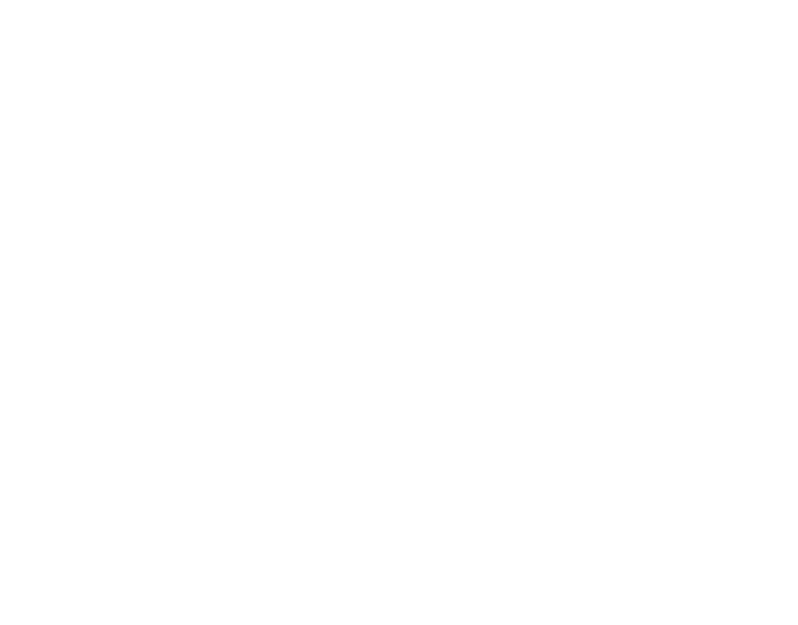
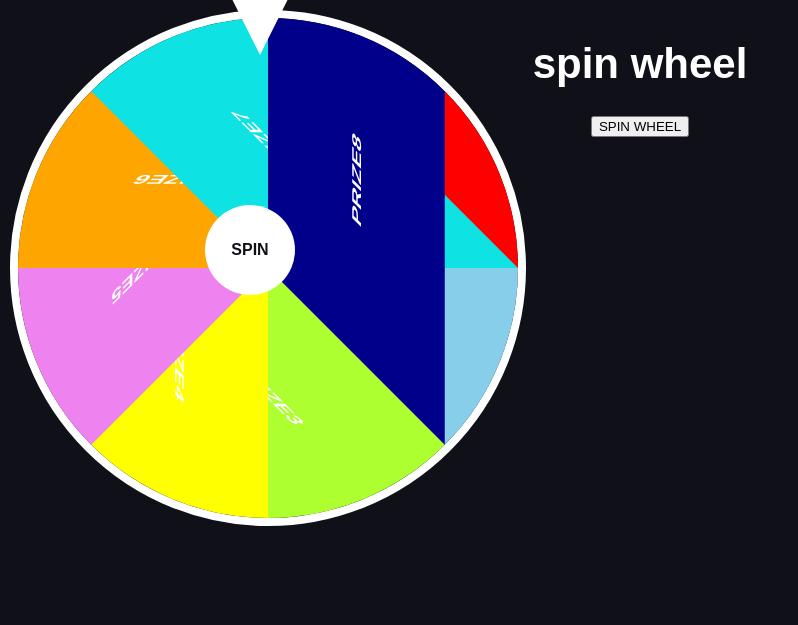
Before and after one commit to yasir077178-hue/my-projects, a plain HTML site: page spin wheel/spin.html in a window 1280 px wide. Shown: the whole page, without its empty margins (0-798 px from the left). Drawn offline with Linux system fonts and the light colour scheme.

Commit message:
update program

```diff
--- a/spin wheel/spin.css
+++ b/spin wheel/spin.css
@@ -0,0 +1,132 @@
+body {
+    margin: 0px;
+    background: #101018;
+    color: white;
+    font-family: Arial;
+    text-align: center;
+}
+
+h1 {
+    margin-top: 40px;
+    font-size: 42px;
+}
+
+#wheelArea {
+    width: 520px;
+    height: 520px;
+    margin: 40px auto;
+    position: relative;
+}
+
+#wheel {
+    width: 500px;
+    height: 500px;
+    position: absolute;
+    left: 10px;
+    top: 10px;
+    border-radius: 50%;
+    border: 8px solid white;
+    overflow: hidden;
+    transition: transform 5s cubic-bezier(0.15, 0.8, 0.2, 1);
+}
+
+.section {
+    position: absolute;
+    width: 250px;
+    height: 250px;
+    left: 250px;
+    top: 250px;
+    transform-origin: 0px 0px;
+    display: flex;
+    align-items: center;
+    justify-content: center;
+    font-weight: bold;
+    font-size: 18px;
+}
+
+.section1 {
+    background: red;
+    transform: rotate(0deg) skewY(-45deg);
+}
+
+.section2 {
+    background: skyblue;
+    transform: rotate(45deg) skewY(-45deg);
+}
+
+.section3 {
+    background: greenyellow;
+    transform: rotate(90deg) skewY(-45deg);
+}
+
+.section4 {
+    background: yellow;
+    transform: rotate(135deg) skewY(-45deg);
+}
+
+.section5 {
+    background: violet;
+    transform: rotate(180deg) skewY(-45deg);
+}
+
+.section6 {
+    background: orange;
+    transform: rotate(225deg) skewY(-45deg);
+}
+
+.section7 {
+    background: rgb(14, 226, 226);
+    transform: rotate(270deg) skewY(-45deg);
+}
+
+.section8 {
+    background: darkblue;
+    transform: rotate(315deg) skewY(-45deg);
+}
+
+#center {
+    position: absolute;
+    width: 90px;
+    height: 90px;
+    left: 205px;
+    top: 205px;
+    border-radius: 50%;
+    background: white;
+    color: #101018;
+    display: flex;
+    align-items: center;
+    justify-content: center;
+    font-weight: bold;
+    z-index: 10;
+}
+
+#pointer {
+    position: absolute;
+    z-index: 20;
+    top: -5px;
+    left: 230px;
+    width: 0px;
+    height: 0px;
+    border-left: 30px solid transparent;
+    border-right: 30px solid transparent;
+    border-top: 60px solid white;
+}
+
+#spinButton {
+    padding: 15px 35px;
+    font-size: 20px;
+    font-weight: bold;
+    border: none;
+    border-radius: 10px;
+    cursor: pointer;
+}
+
+#spinButton:hover {
+    transform: scale(1.05);
+}
+
+#result {
+    margin: 25px auto;
+    font-size: 24px;
+    font-weight: bold;
+}
--- a/spin wheel/spin.html
+++ b/spin wheel/spin.html
@@ -6,8 +6,27 @@
         </title>
         <link rel="stylesheet" href="spin.css">
 
+
     </head>
     <body>
+        <h1>spin wheel</h1>
+        <div id="wheel area">
+            <div id="pointer"></div>
+        <div id="wheel">
+            <div class="section section1">PRIZE1</div>
+            <div class="section section2">PRIZE2</div>
+            <div class="section section3">PRIZE3</div>
+            <div class="section section4">PRIZE4</div>
+            <div class="section section5">PRIZE5</div>
+            <div class="section section6">PRIZE6</div>
+            <div class="section section7">PRIZE7</div>
+            <div class="section section8">PRIZE8</div>
+        </div>
+            <div id="center">SPIN</div>
+        </div>
+
+        <button id="spinbutton">SPIN WHEEL</button>
+        <script src="spin.js"></script>
 
     </body>
 </html>
--- /dev/null
+++ b/spin wheel/spin.js
@@ -0,0 +1,18 @@
+const wheel = document.getElementById("wheel");
+const spinButton = document.getElementById("spinButton");
+const resultText = document.getElementById("result");
+ let rotation = 0;
+ let spinning = false;
+
+ let prizes = [
+    "PRIZE 1",
+    "PRIZE 2",
+    "PRIZE 3",
+    "PRIZE 4",
+    "PRIZE 5",
+    "PRIZE 6",
+    "PRIZE 7",
+    "PRIZE 8"
+ ];
+
+ spinButton.onclick
```
Also changed, not shown: 1 other file.
